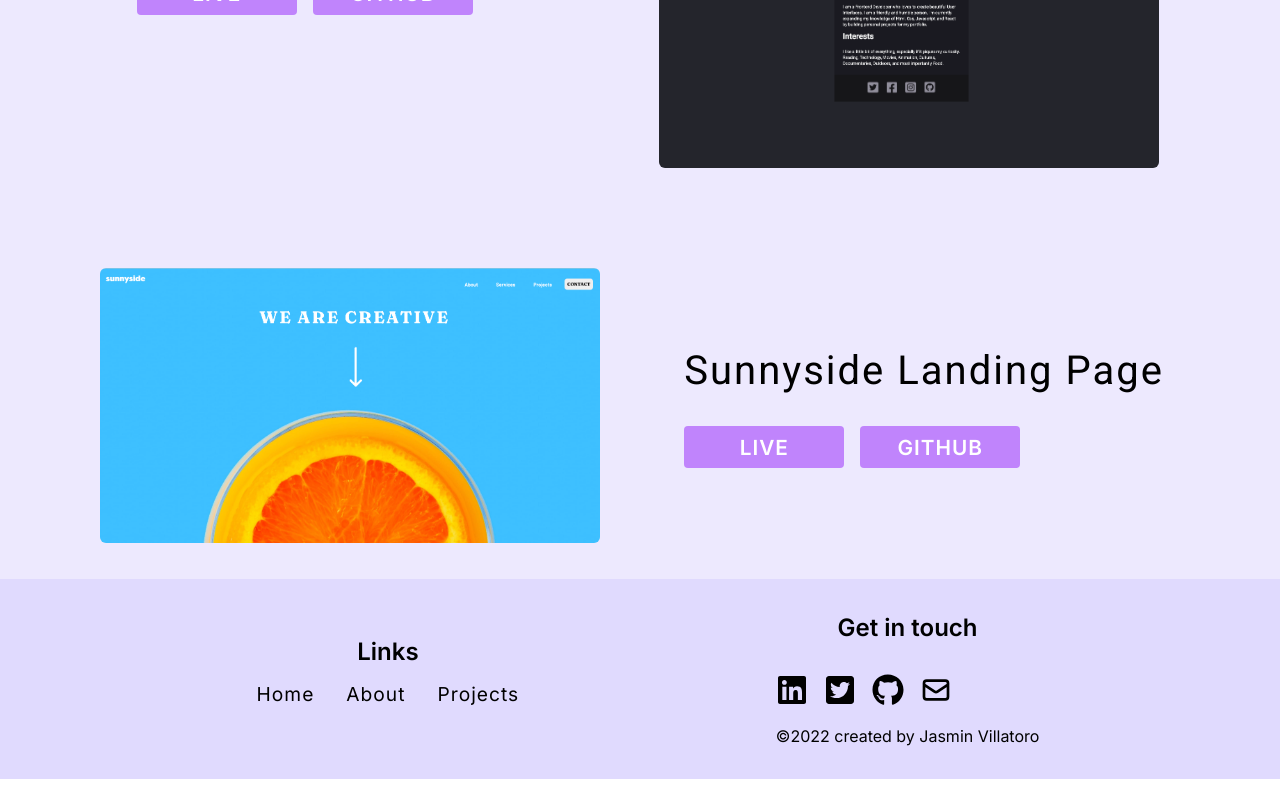
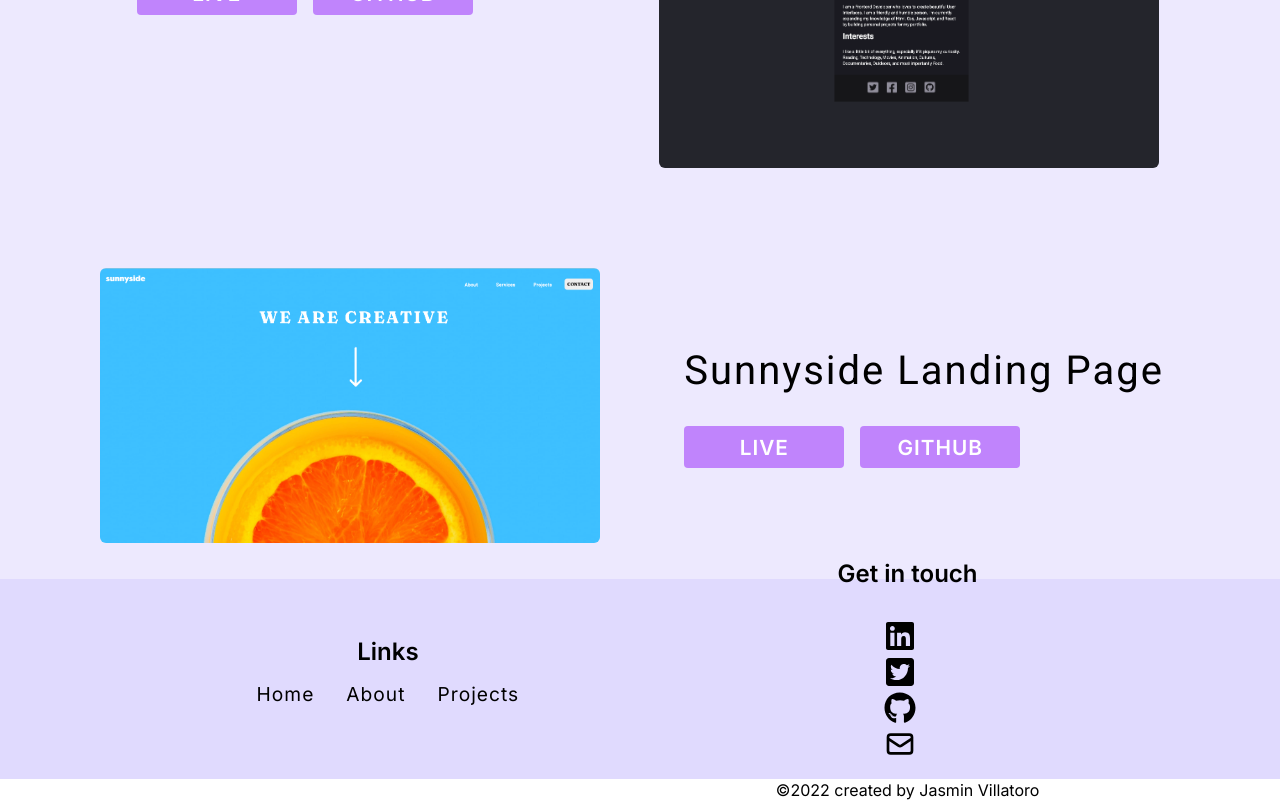
Before and after one commit to Jasminvillatoro/Jasmin-Portfolio, a React (Create React App) app: page / in a window 1280 px wide. Shown: the part 3255-4055 px from the top of the page. Before the commit the page ends 4034 px from the top, so only its background shows below. Built offline with nearby package versions, Linux system fonts and the light colour scheme.

Commit message:
centered footer media icons

```diff
--- a/src/styles.css
+++ b/src/styles.css
@@ -350,6 +350,12 @@ footer {
   color: #c471ed;
 }
 
+.contact-icons {
+  display: flex;
+  flex-direction: column;
+  align-items: center;
+}
+
 .contact-icons h2 {
   text-align: center;
   margin-bottom: 2rem;
@@ -358,6 +364,7 @@ footer {
 .contact-icons p {
   margin-top: 1rem;
 }
+
 @media (min-width: 1600px) {
   nav {
     display: flex;
```
